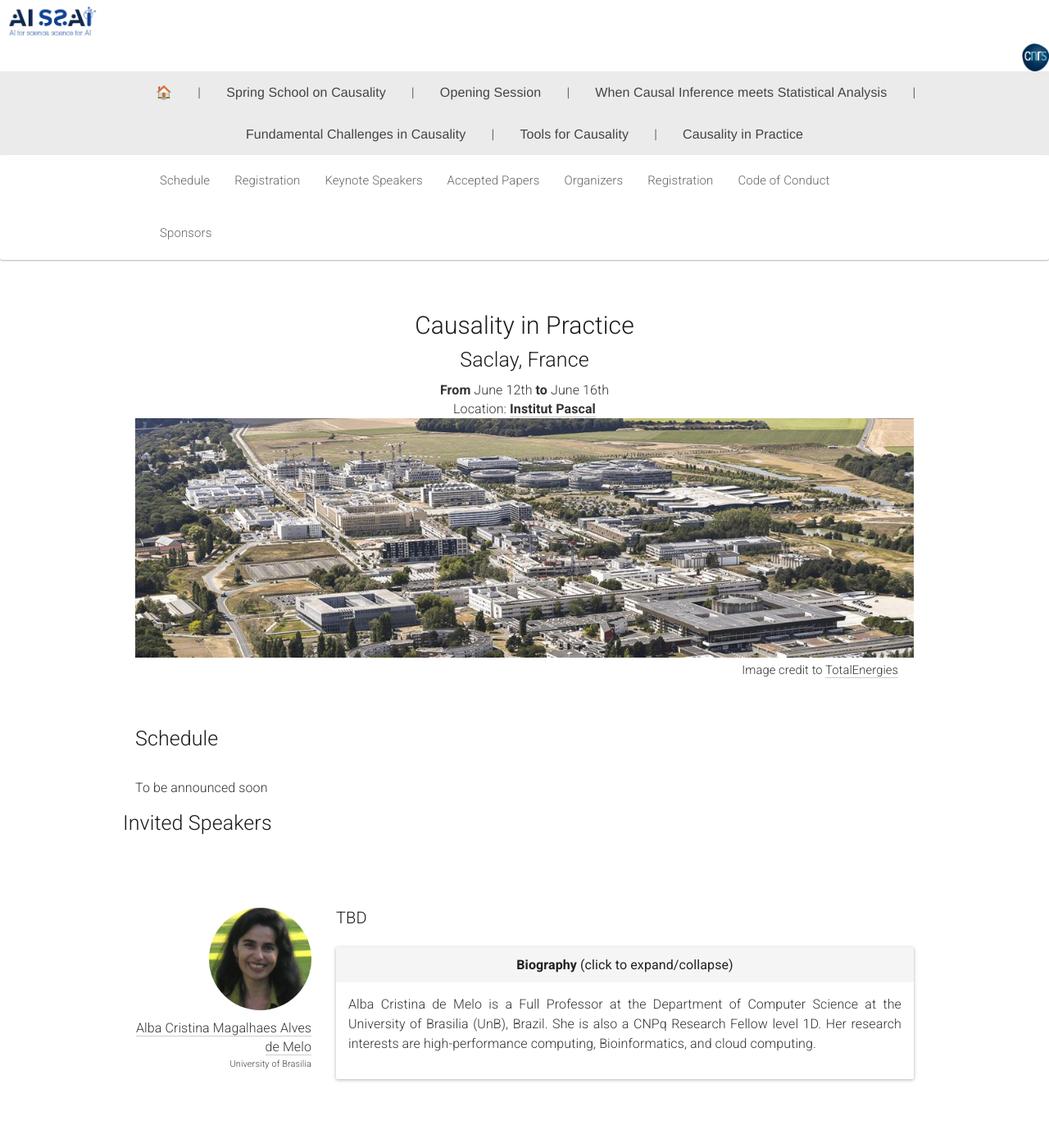
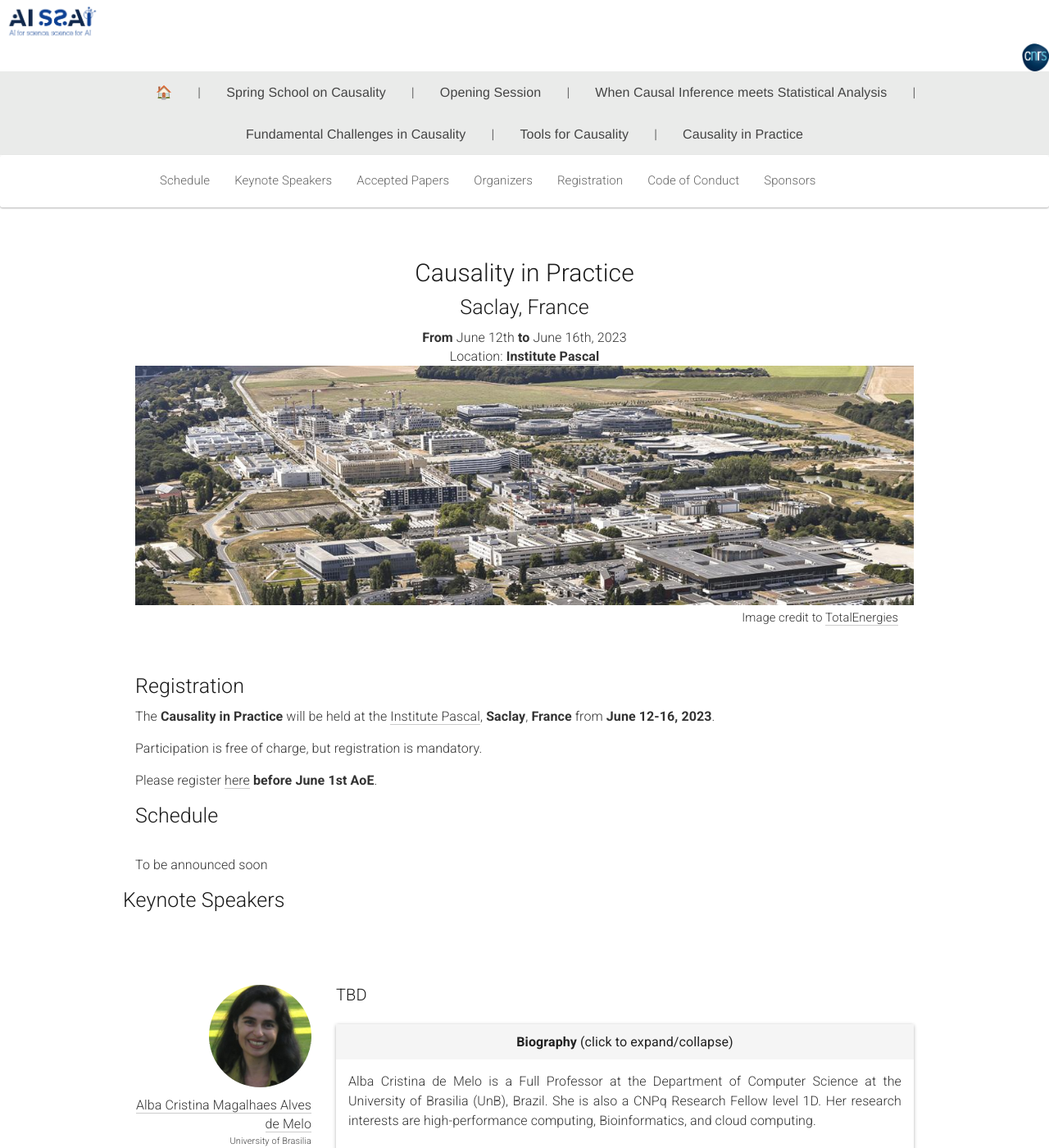
Before and after one commit to quarter-on-causality/quarter-on-causality.github.io, a Jekyll site: the page built from _pages/home_practice.md, in a window 1280 px wide and 1400 px high. Shown: the whole window at 82% size. Built offline with Jekyll 4.4.1, drawn with Linux system fonts in a browser that asks for light colours; nearby versions of some CDN libraries.

Commit message:
Add the registration link

```diff
--- a/_includes/header_practice.html
+++ b/_includes/header_practice.html
@@ -17,7 +17,6 @@
 	<!--<li><a href="#calls">Call for Contributions</a></li>-->
 	<!--<li><a href="#dates">Important Dates</a></li>-->
 	<li><a href="#schedule">Schedule</a></li>
-  <li><a href="#registration">Registration</a></li>
 	<li><a href="#speakers">Keynote Speakers</a></li>
 	<li><a href="#accepted-papers">Accepted Papers</a></li>
 	<!-- <li><a href="#invited-posters">Invited Posters</a></li> -->
--- a/_pages/home_practice.md
+++ b/_pages/home_practice.md
@@ -16,8 +16,8 @@ acknowledgements: ""
   <div class="col-xs-12">
     <center><h1>Causality in Practice</h1></center>
     <center><h2>Saclay, France</h2></center>
-    <center><strong>From</strong> June 12th <strong>to</strong> June 16th</center>
-    <center>Location: <b><a href="https://www.institut-pascal.universite-paris-saclay.fr/en" target="_blank">Institut Pascal</a></b></center>
+    <center><strong>From</strong> June 12th <strong>to</strong> June 16th, 2023</center>
+    <center>Location: <b><a href="https://www.institut-pascal.universite-paris-saclay.fr/en" target="_blank">Institute Pascal</a></b></center>
   </div>
 </div>
 
@@ -101,6 +101,16 @@ acknowledgements: ""
 </div><br> -->
 
 <div class="row">
+  <div class="col-xs-12"><a class="anchor" id="registration"></a>
+  <h2>Registration</h2>
+  <p>The <b>Causality in Practice</b> will be held at the <a href="https://www.institut-pascal.universite-paris-saclay.fr/en" target="_blank">Institute Pascal</a>, <b>Saclay</b>, <b>France</b> from <b>June 12-16, 2023</b>.</p>
+  <p> Participation is free of charge, but registration is mandatory.</p>
+  <p> Please register <a href="https://forms.gle/oZiaBm9nz5Ewa28y6" target="_blank">here</a> <b>before June 1st AoE</b>.</p>
+<!--  -->
+  </div>
+</div>
+
+<div class="row">
   <div class="col-xs-12"><a class="anchor" id="schedule"></a>
      <h2>Schedule</h2>
      <br>
@@ -126,7 +136,7 @@ acknowledgements: ""
 
 <div class="row">
   <div class="col-xs-12"><a class="anchor" id="speakers"></a>
-    <h2>Invited Speakers</h2>
+    <h2>Keynote Speakers</h2>
     <br/>
     <br/>
     <div class="row speaker">
```
